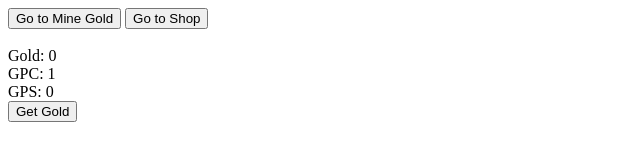
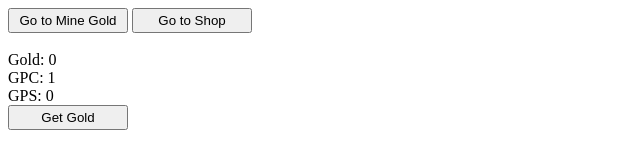
Before and after one commit to Ty-Grr/gold-miner, a plain HTML site: page index.html in a window 1280 px wide. Shown: the whole page, without its empty margins (0-640 px from the left). Drawn offline with Linux system fonts and the light colour scheme.

Commit message:
Add files via upload

```diff
--- a/index.html
+++ b/index.html
@@ -1,6 +1,6 @@
 <html>
 	<head>
-		<link rel="stylesheet" type="text/css" href="interface.css" />
+		<link rel="stylesheet" type="text/css" href="style.css" />
 	</head>
 	<body>
 		<div id="navigateButtons">
--- a/style.css
+++ b/style.css
@@ -1,3 +1,4 @@
+
 .goldmine{
   width: 33%;
   padding: 10px;
```
